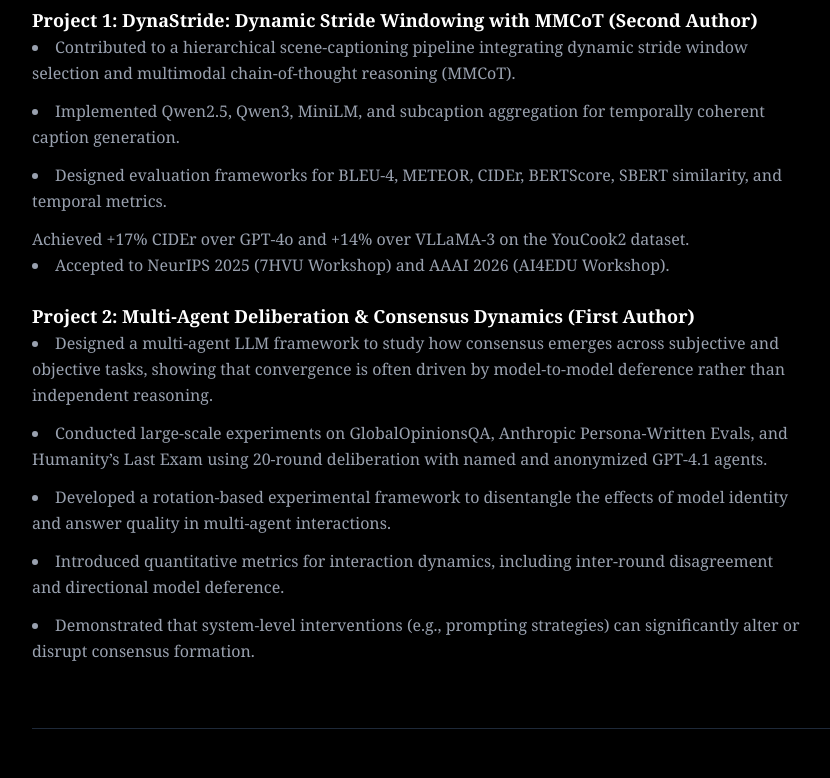
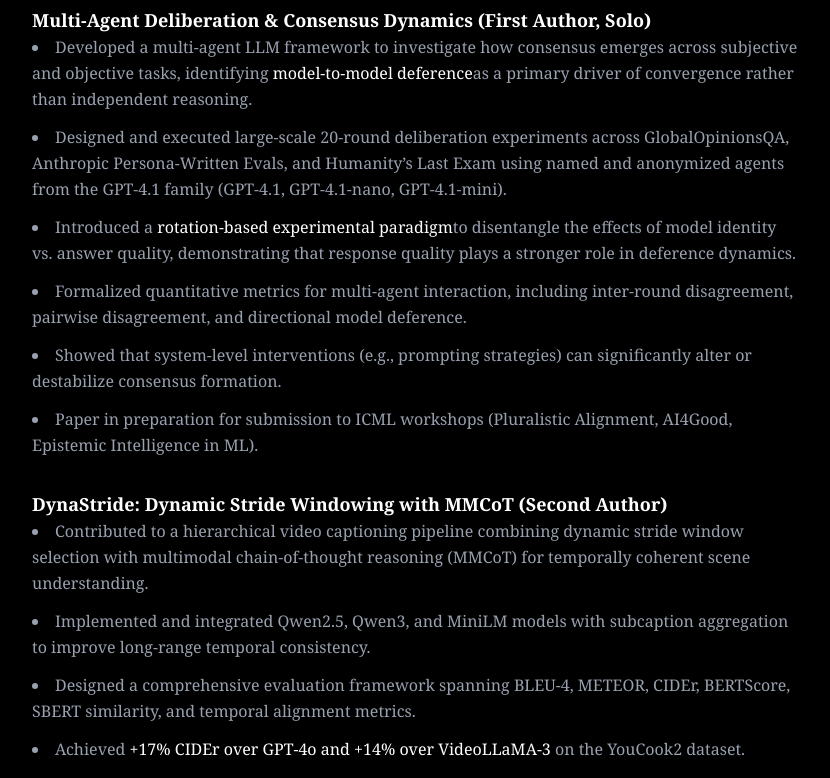
Before and after one commit to priyadp1/Website, a Next.js app in the folder prisha-portfolio/: page /research in a window 1280 px wide. Shown: the part 1100-1878 px from the top of the page, without its empty margins (184-1014 px from the left). Built offline with nearby package versions, Linux system fonts and the light colour scheme.

Commit message:
Edited website

```diff
--- a/prisha-portfolio/src/app/page.tsx
+++ b/prisha-portfolio/src/app/page.tsx
@@ -63,7 +63,7 @@
                 Lead Machine Learning Research Extern --- Interpretable ML & Model Multiplicity
               </h3>
               <p className="text-sm text-gray-400">
-                The Center for Discrete Mathematics and Theoretical Computer Science (DIMACS) / Rutgers MB Exchange · Rutgers University · Externship
+                The Center for Discrete Mathematics and Theoretical Computer Science (DIMACS) / Rutgers MBS Exchange · Externship
               </p>
             </div>
             <span className="text-sm text-gray-400 whitespace-nowrap">
--- a/prisha-portfolio/src/app/research/page.tsx
+++ b/prisha-portfolio/src/app/research/page.tsx
@@ -67,64 +67,77 @@
       AI Researcher — Algoverse
     </h2>
     <p className="text-sm text-gray-500 mt-1 tracking-wide">
-            Multimodal ML & Scene Captioning
+      Multi-Agent Reasoning & Multimodal Machine Learning
     </p>
   </div>
 
-        <div className="space-y-6">
+  <div className="space-y-8">
+
+    {/* Project 1 — STRONGEST FIRST */}
     <div>
       <h3 className="text-lg font-semibold text-white">
-              Project 1: DynaStride: Dynamic Stride Windowing with MMCoT (Second Author)
+        Multi-Agent Deliberation & Consensus Dynamics (First Author, Solo)
       </h3>
       <ul className="space-y-3 text-gray-400 list-disc list-inside leading-relaxed">
         <li>
-                Contributed to a hierarchical scene-captioning pipeline
-                integrating dynamic stride window selection and multimodal
-                chain-of-thought reasoning (MMCoT).
+          Developed a multi-agent LLM framework to investigate how consensus emerges
+          across subjective and objective tasks, identifying <span className="text-white font-medium">model-to-model deference</span>
+          as a primary driver of convergence rather than independent reasoning.
         </li>
         <li>
-                Implemented Qwen2.5, Qwen3, MiniLM, and subcaption aggregation
-                for temporally coherent caption generation.
+          Designed and executed large-scale 20-round deliberation experiments across
+          GlobalOpinionsQA, Anthropic Persona-Written Evals, and Humanity’s Last Exam
+          using named and anonymized agents from the GPT-4.1 family (GPT-4.1, GPT-4.1-nano, GPT-4.1-mini).
         </li>
         <li>
-                Designed evaluation frameworks for BLEU-4, METEOR, CIDEr,
-                BERTScore, SBERT similarity, and temporal metrics.
+          Introduced a <span className="text-white font-medium">rotation-based experimental paradigm</span>
+          to disentangle the effects of model identity vs. answer quality,
+          demonstrating that response quality plays a stronger role in deference dynamics.
         </li>
-                Achieved +17% CIDEr over GPT-4o and +14% over VLLaMA-3 on the YouCook2 dataset.
         <li>
-                Accepted to NeurIPS 2025 (7HVU Workshop) and AAAI 2026 (AI4EDU Workshop).
+          Formalized quantitative metrics for multi-agent interaction, including inter-round disagreement,
+          pairwise disagreement, and directional model deference.
+        </li>
+        <li>
+          Showed that system-level interventions (e.g., prompting strategies) can
+          significantly alter or destabilize consensus formation.
+        </li>
+        <li>
+          Paper in preparation for submission to ICML workshops
+          (Pluralistic Alignment, AI4Good, Epistemic Intelligence in ML).
         </li>
       </ul>
     </div>
 
+    {/* Project 2 */}
     <div>
       <h3 className="text-lg font-semibold text-white">
-  Project 2: Multi-Agent Deliberation & Consensus Dynamics (First Author)
+        DynaStride: Dynamic Stride Windowing with MMCoT (Second Author)
       </h3>
       <ul className="space-y-3 text-gray-400 list-disc list-inside leading-relaxed">
         <li>
-    Designed a multi-agent LLM framework to study how consensus emerges
-    across subjective and objective tasks, showing that convergence
-    is often driven by model-to-model deference rather than independent reasoning.
+          Contributed to a hierarchical video captioning pipeline combining dynamic stride window selection
+          with multimodal chain-of-thought reasoning (MMCoT) for temporally coherent scene understanding.
         </li>
         <li>
-    Conducted large-scale experiments on GlobalOpinionsQA, Anthropic Persona-Written Evals, and Humanity’s Last Exam
-    using 20-round deliberation with named and anonymized GPT-4.1 agents.
+          Implemented and integrated Qwen2.5, Qwen3, and MiniLM models with
+          subcaption aggregation to improve long-range temporal consistency.
         </li>
         <li>
-    Developed a rotation-based experimental framework to
-    disentangle the effects of model identity and answer quality in multi-agent interactions.
+          Designed a comprehensive evaluation framework spanning BLEU-4, METEOR, CIDEr,
+          BERTScore, SBERT similarity, and temporal alignment metrics.
         </li>
         <li>
-    Introduced quantitative metrics for interaction dynamics,
-    including inter-round disagreement and directional model deference.
+          Achieved <span className="text-white font-medium">+17% CIDEr over GPT-4o
+            and +14% over VideoLLaMA-3</span> on the YouCook2 dataset.
         </li>
         <li>
-    Demonstrated that system-level interventions (e.g., prompting strategies)
-    can significantly alter or disrupt consensus formation.
+          Accepted to <span className="text-white font-medium">NeurIPS 2025 (7HVU Workshop, Oral)</span>
+          and <span className="text-white font-medium">AAAI 2026 (AI4EDU Workshop)</span>.
         </li>
       </ul>
     </div>
+
   </div>
 </section>
 
```
Lines whose indentation alone changed are shown as unchanged.
